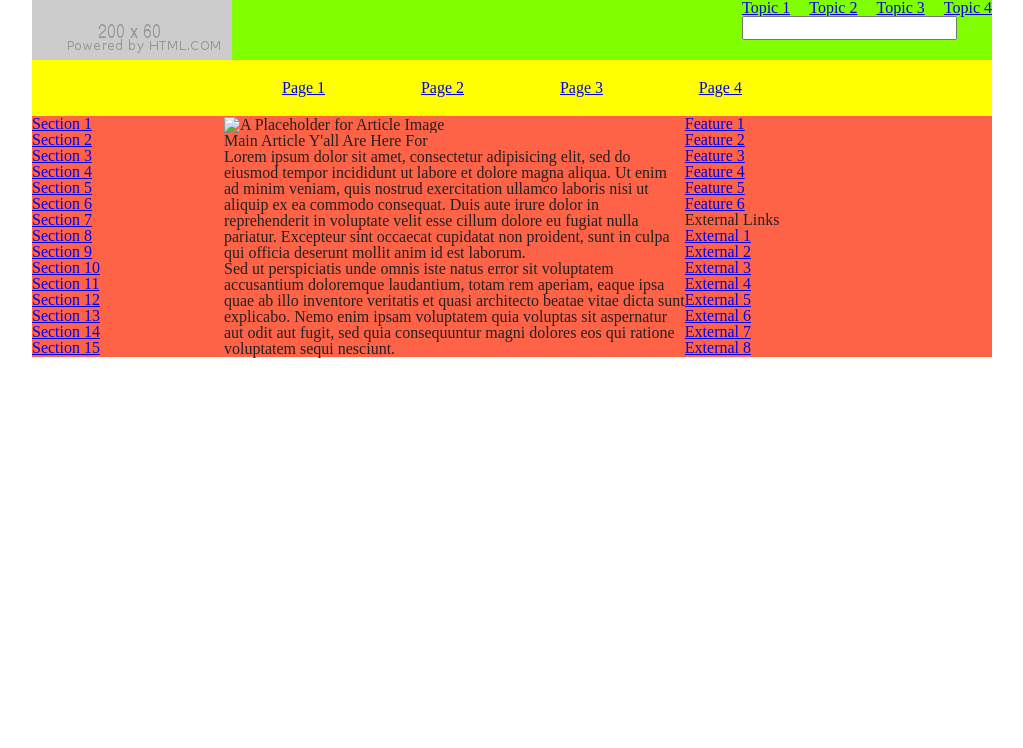
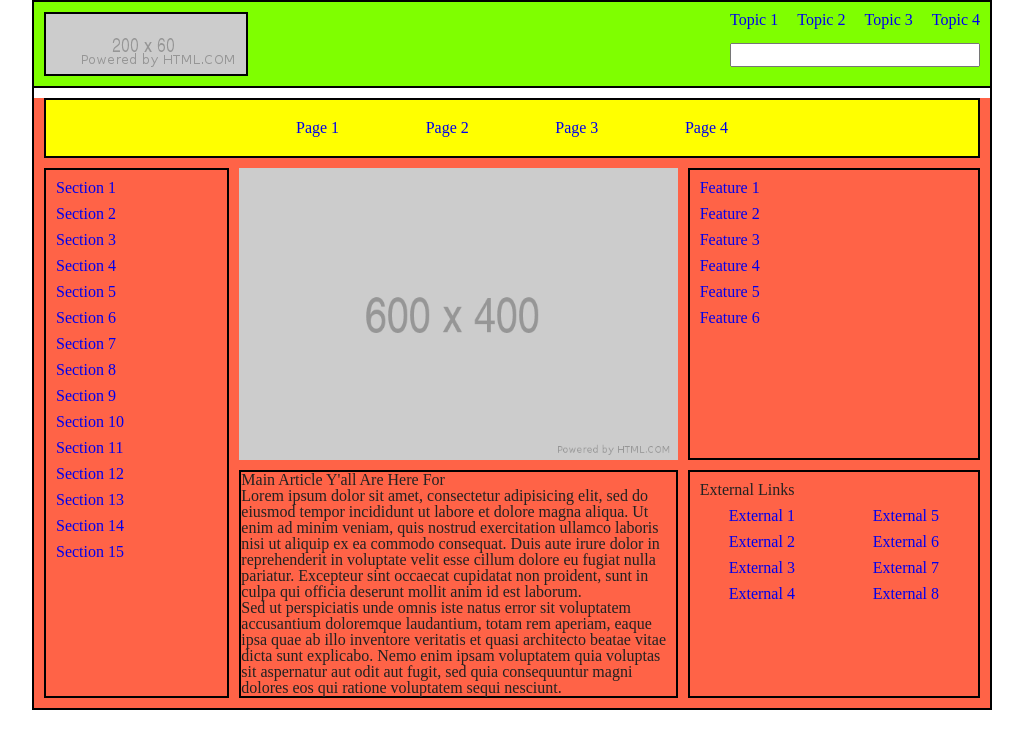
Before and after one commit to johnnewton-hub/css-practice-layout, a plain HTML site: page index.html in a window 1280 px wide. Shown: the whole page, without its empty margins (128-1151 px from the left). Drawn offline with Linux system fonts and the light colour scheme.

Commit message:
Layout done, still has clown colours;

```diff
--- a/css/styles.css
+++ b/css/styles.css
@@ -1,6 +1,23 @@
+* {
+    box-sizing: border-box;
+}
+a {
+    text-decoration: none;
+}
+a:hover {
+    text-decoration: underline;
+    color: firebrick;
+}
+.flex {
+    display: flex;
+    justify-content: space-between;
+}
+.border {
+    border: 2px solid black;
+}
+
 /* Container Styles */
-body {
-    display: flex;
+body.flex {
     justify-content: center;
 }
 body>#container {
@@ -10,56 +27,83 @@ body>#container {
 /* Header Styles */
 header {
     background-color: chartreuse;
-    display: flex;
-    justify-content: space-between;
+    border-bottom: 2px solid black;
+}
+header h1 {
+    margin: 10px;
+}
+header nav {
+    margin: 10px;
 }
 header nav ul {
-    display: flex;
-    justify-content: space-between;
     width: 250px;
+}
+header input {
+    margin-top: 15px;
+    width: 100%;
 }
 
 /* Main Styles */
 main {
     background-color: tomato;
 }
+main img {
+    width: 100%;
+}
 /* Page Nav */
-main>nav ul {
+main>nav {
     background-color: yellow;
-    display: flex;
-    justify-content: space-between;
     padding: /* Top and Bottom */ 20px /* Left and Right */ 250px;
-}
-/* Below 'Green Line' Row */
-main>div {
-    display: flex;
-    justify-content: space-between;
+    margin: 10px;
 }
 
 /* Left of Purple Line */
 #nav-section
 {
     width: 20%;
+    margin: 0 10px 10px 10px;
+}
+#nav-section li {
+    margin: 10px;
 }
 
 /* Right of Puple Line */
 main>div>div {
     width: 80%;
-    display: flex;
-    justify-content: space-between;
+    margin: 0 10px 10px 0;
 }
 
 /* Left of 'Blue Line' Column */
 main>div>div>article {
     width: 60%;
+    margin-right: 10px;
+}
+article>div {
+    margin-top: 10px;
 }
 
 /* Right of 'Blue Line' Column */
 main>div>div>div {
     width: 40%;
 }
-/*
-main>nav ul li {
-    padding: 0 200px;
+#nav-feature {
+    height: 292.28px;
 }
-*/
+#nav-feature li {
+    margin: 10px;
+}
+
+#nav-external {
+    margin-top: 10px;
+    height: 228px;
+}
+#nav-external h2 {
+    margin: 10px 0 0 10px;
+}
+#nav-external ul {
+    width: 50%;
+    text-align: center;
+}
+#nav-external ul li {
+    margin: 10px 0;
+}
--- a/index.html
+++ b/index.html
@@ -22,13 +22,13 @@
     <!-- defer attribute will cause this script to wait until the body is loaded before executing (important for DOM / element manipulation by scripts) -->
     <!-- <script src="js/scripts.js" type="text/javascript" defer></script> -->
   </head>
-  <body>
-    <div id="container">
-        <header>
-            <h1><img src="img/logo.png" alt="LOGO"></h1>
+  <body class="flex">
+    <div id="container" class="border">
+        <header class="flex">
+            <h1 class="border"><img src="img/logo.png" alt="LOGO"></h1>
             <!-- Topic Nav -->
             <nav id="nav-topic">
-                <ul>
+                <ul class="flex">
                     <li><a href="#">Topic 1</a></li>
                     <li><a href="#">Topic 2</a></li>
                     <li><a href="#">Topic 3</a></li>
@@ -40,8 +40,8 @@
         <main>
             <!-- Above 'Green Line' Row-->
             <!-- Page Nav -->
-            <nav id="nav-page">
-                <ul>
+            <nav id="nav-page" class="border">
+                <ul class="flex">
                     <li><a href="#">Page 1</a></li>
                     <li><a href="#">Page 2</a></li>
                     <li><a href="#">Page 3</a></li>
@@ -49,10 +49,10 @@
                 </ul>
             </nav>
             <!-- Below 'Green Line' Row-->
-            <div>
+            <div class="flex">
                 <!-- Left of 'Purple Line' Column -->
                 <!-- Section Nav -->
-                <nav id="nav-section">
+                <nav id="nav-section" class="border">
                     <ul>
                         <li><a href="#">Section 1</a></li>
                         <li><a href="#">Section 2</a></li>
@@ -72,11 +72,11 @@
                     </ul>
                 </nav>
                 <!-- Right of 'Purple Line' Column -->
-                <div>
+                <div class="flex">
                     <!-- Left of 'Blue Line' Column -->
                     <article>
-                        <img src="" alt="A Placeholder for Article Image">
-                        <div>
+                        <img src="img/article.png" alt="A Placeholder for Article Image">
+                        <div class="border">
                             <h2>Main Article Y'all Are Here For</h2>
                             <p>Lorem ipsum dolor sit amet, consectetur adipisicing elit, sed do eiusmod tempor incididunt ut labore et dolore magna aliqua. Ut enim ad minim veniam, quis nostrud exercitation ullamco laboris nisi ut aliquip ex ea commodo consequat. Duis aute irure dolor in reprehenderit in voluptate velit esse cillum dolore eu fugiat nulla pariatur. Excepteur sint occaecat cupidatat non proident, sunt in culpa qui officia deserunt mollit anim id est laborum.</p>
                             <p>Sed ut perspiciatis unde omnis iste natus error sit voluptatem accusantium doloremque laudantium, totam rem aperiam, eaque ipsa quae ab illo inventore veritatis et quasi architecto beatae vitae dicta sunt explicabo. Nemo enim ipsam voluptatem quia voluptas sit aspernatur aut odit aut fugit, sed quia consequuntur magni dolores eos qui ratione voluptatem sequi nesciunt.</p>
@@ -85,7 +85,7 @@
                     <!-- Right of 'Blue Line' Column -->
                     <div>
                         <!-- Feature Nav -->
-                        <nav id="nav-feature">
+                        <nav id="nav-feature" class="border">
                             <ul>
                                 <li><a href="#">Feature 1</a></li>
                                 <li><a href="#">Feature 2</a></li>
@@ -96,18 +96,22 @@
                             </ul>
                         </nav>
                         <!-- External Nav -->
-                        <nav id="nav-external">
+                        <nav id="nav-external" class="border">
                             <h2>External Links</h2>
+                            <div class="flex">
                                 <ul>
                                     <li><a href="#">External 1</a></li>
                                     <li><a href="#">External 2</a></li>
                                     <li><a href="#">External 3</a></li>
                                     <li><a href="#">External 4</a></li>
+                                </ul>
+                                <ul>
                                     <li><a href="#">External 5</a></li>
                                     <li><a href="#">External 6</a></li>
                                     <li><a href="#">External 7</a></li>
                                     <li><a href="#">External 8</a></li>
                                 </ul>
+                            </div>
                         </nav>
                     </div>
                 </div>
```
Also changed, not shown: img/article.png (added). Lines whose indentation alone changed are shown as unchanged.
